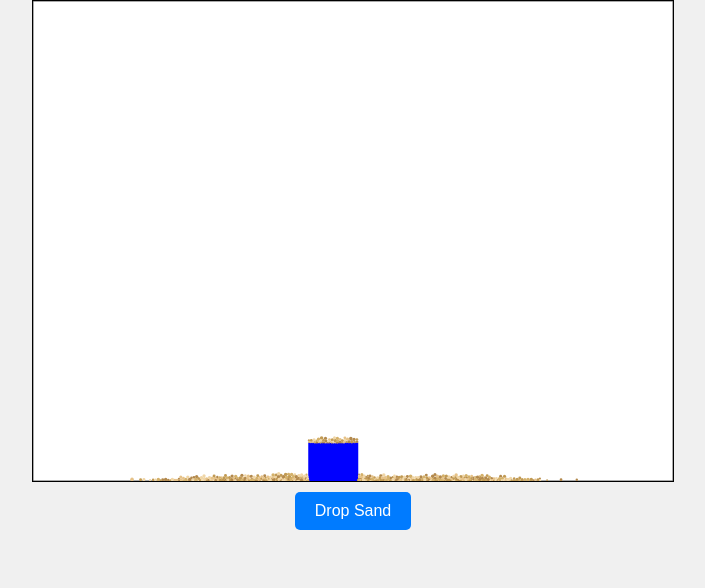
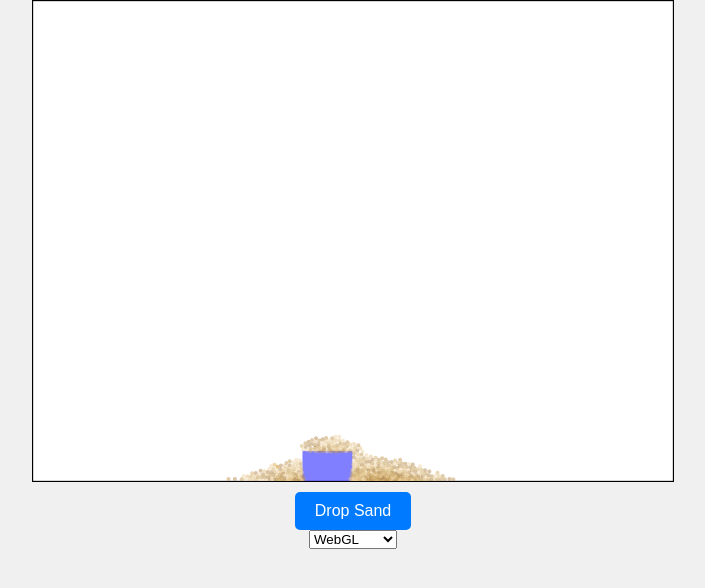
Before and after one commit to suomiton/effective-physics, a website: page src/index.html in a window 1280 px wide. Both pictures are taken after a click on the button "Drop Sand". Shown: the whole page, without its empty margins (287-992 px from the left). Drawn offline with nearby package versions, Linux system fonts and the light colour scheme.

Commit message:
Improvements

```diff
--- a/src/index.html
+++ b/src/index.html
@@ -11,6 +11,10 @@
 <body>
 	<canvas id="simulationCanvas" width="640" height="480"></canvas>
 	<button id="dropSandButton">Drop Sand</button>
+	<select id="renderEngineSelect">
+		<option value="webgl">WebGL</option>
+		<option value="2d">Canvas 2D</option>
+	</select>
 
 	<!-- Add Matter.js from CDN -->
 	<script src="https://cdn.jsdelivr.net/npm/matter-js@0.19.0/build/matter.min.js"></script>
--- a/src/js/app.js
+++ b/src/js/app.js
@@ -12,6 +12,22 @@
 
 const canvas = document.getElementById('simulationCanvas');
 
+// Listen for selection changes and show error if unsupported
+const renderEngineSelect = document.getElementById('renderEngineSelect');
+if (renderEngineSelect) {
+	renderEngineSelect.addEventListener('change', () => {
+		const chosen = renderEngineSelect.value;
+		const testCtx = canvas.getContext(chosen);
+		if (!testCtx) {
+			alert(`Renderer "${chosen}" is not supported, falling back to 2D`);
+			render.context = canvas.getContext('2d');
+		} else {
+			alert(`Renderer "${chosen}" selected!`);
+			render.context = testCtx;
+		}
+	});
+}
+
 // Matter.js modules
 const Engine = Matter.Engine;
 const Render = Matter.Render;
@@ -22,14 +38,18 @@ const Body = Matter.Body;
 const Constraint = Matter.Constraint;
 
 // Create Engine & World (enable y-axis gravity)
-const engine = Engine.create();
+const engine = Engine.create({ enableSleeping: true });
 const world = engine.world;
 world.gravity.y = 1.0;
+
+// Default to 2D context
+const ctx = canvas.getContext('2d');
 
 // Create a Matter.js renderer tied to your existing canvas
 const render = Render.create({
 	engine: engine,
 	canvas: canvas,
+	context: ctx,
 	options: {
 		width: canvas.width,
 		height: canvas.height,
@@ -101,15 +121,38 @@ const sandColors = [
 
 // Function to create sand particles with random color, small radius, etc.
 function dropSand() {
+	const clusterCenter = { x: canvas.width / 2, y: 100 };
+	const clusterRadius = 80;
+	const positions = [];
+	const maxAttempts = 300;
+
 	for (let i = 0; i < 500; i++) {
-		const radius = 0.8 + Math.random() * 1.0;
-		const xPos = Math.random() * (canvas.width / 2) + canvas.width / 4;
-		const yPos = 10;
+		let validPos = null;
+		for (let attempt = 0; attempt < maxAttempts && !validPos; attempt++) {
+			const angle = Math.random() * 2 * Math.PI;
+			const r = Math.random() * clusterRadius;
+			const xPos = clusterCenter.x + r * Math.cos(angle);
+			const yPos = clusterCenter.y + r * Math.sin(angle);
+			let tooClose = false;
+			for (const p of positions) {
+				const dx = xPos - p.x;
+				const dy = yPos - p.y;
+				if (Math.sqrt(dx * dx + dy * dy) < 2) {
+					tooClose = true;
+					break;
+				}
+			}
+			if (!tooClose) {
+				validPos = { x: xPos, y: yPos };
+				positions.push(validPos);
+			}
+		}
+		if (!validPos) continue; // Could not find non-overlapping position
 
-		const particle = Bodies.circle(xPos, yPos, radius, {
+		const particle = Bodies.circle(validPos.x, validPos.y, 2, {
 			mass: 0.01,
-			restitution: 0.05,
-			friction: 0.05,
+			restitution: 0.0,
+			friction: 0.1,
 			frictionAir: 0.01,
 			render: {
 				fillStyle: sandColors[Math.floor(Math.random() * sandColors.length)]
```
